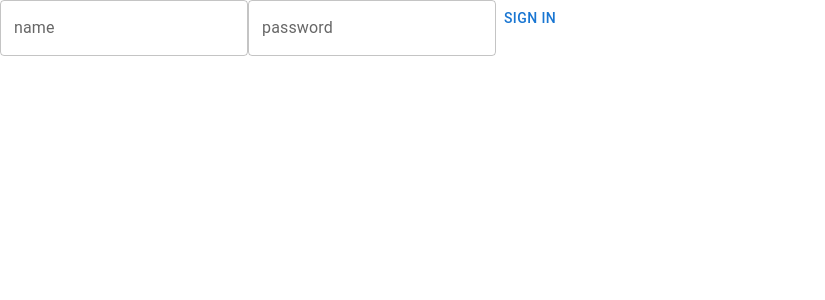
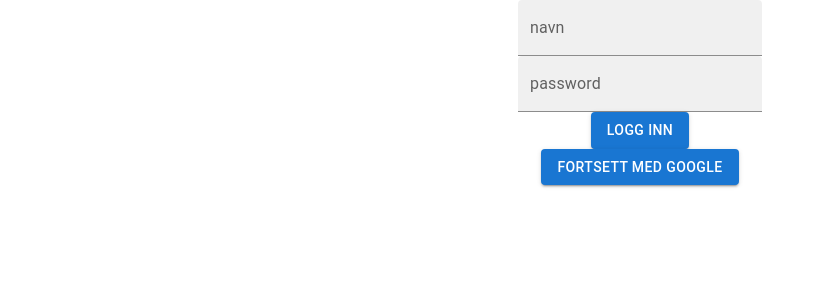
Before and after one commit to magnus-schj/bingo, a React (Vite) app: page / in a window 1280 px wide. Shown: the top 300 px of the page, without its empty margins (0-825 px from the left). Built offline with nearby package versions, Linux system fonts and the light colour scheme; no server answers.

Commit message:
difference between signedin and sign in

```diff
--- a/package.json
+++ b/package.json
@@ -14,6 +14,7 @@
     "react": "^17.0.0",
     "react-dom": "^17.0.0",
     "react-redux": "^7.2.6",
+    "react-router-dom": "^6.0.2",
     "redux-thunk": "^2.4.1"
   },
   "devDependencies": {
--- a/src/App.tsx
+++ b/src/App.tsx
@@ -1,12 +1,16 @@
 import { onAuthStateChanged, Unsubscribe } from "firebase/auth";
 import { useEffect } from "react";
-import { useAppDispatch } from "./App/hookts";
-import SignIn from "./components/SignIn.component";
+import { Route, Routes } from "react-router-dom";
+import { useAppDispatch, useAppSelector } from "./App/hookts";
+import SignedIn from "./components/SignedIn.component";
+import SignIn from "./components/SignIn/SignIn.component";
 import { setCurrentUser } from "./features/currentUser/currentUser.slice";
 import { auth } from "./firebase/firebase.utils";
 
 function App() {
   const dispatch = useAppDispatch();
+
+  const currentUserSlice = useAppSelector((state) => state.currentUser);
 
   // listener for when a user loggd in or out
   let unsubscribeFromAuth: null | Unsubscribe = null;
@@ -21,7 +25,7 @@ function App() {
   }, [auth.currentUser]);
   return (
     <div className="App">
-      <SignIn />
+      {currentUserSlice.userInfo ? <SignedIn /> : <SignIn />}
     </div>
   );
 }
--- a/src/components/SignIn.component.tsx
+++ b/src/components/SignIn/SignIn.component.tsx
@@ -1,6 +1,9 @@
+import React, { FC } from "react";
+import { useForm } from "../../customHooks";
+
+import "./SignIn.styles.css";
 import { Button, TextField } from "@mui/material";
-import React, { FC } from "react";
-import { useForm } from "../customHooks";
+import { signInWithGoogle } from "../../firebase/firebase.utils";
 
 interface Props {}
 
@@ -10,22 +13,29 @@ const SignIn: FC<Props> = () => {
   const [values, handleChange, setValues] = useForm(initialState);
 
   return (
-    <div>
+    <div className="root">
       <TextField
+        variant="filled"
+        // values
         id="name"
-        label="name"
+        label="navn"
         name="name"
         value={values.name}
         onChange={handleChange}
       />
       <TextField
+        variant="filled"
+        // values
         id="password"
         label="password"
         name="password"
         value={values.password}
         onChange={handleChange}
       />
-      <Button>Sign in</Button>
+      <Button variant="contained">Logg inn</Button>
+      <Button variant="contained" onClick={() => signInWithGoogle()}>
+        Fortsett med Google
+      </Button>
     </div>
   );
 };
--- /dev/null
+++ b/src/components/SignIn/SignIn.styles.css
@@ -0,0 +1,6 @@
+.root {
+  display: flex;
+  flex-direction: column;
+  align-items: center;
+  justify-content: center;
+}
--- /dev/null
+++ b/src/components/SignedIn.component.tsx
@@ -0,0 +1,17 @@
+import { Button } from "@mui/material";
+import React, { FC } from "react";
+import { auth } from "../firebase/firebase.utils";
+
+interface Props {}
+
+const SignedIn: FC<Props> = () => {
+  return (
+    <div>
+      <Button variant="contained" onClick={() => auth.signOut()}>
+        Logg ut
+      </Button>
+    </div>
+  );
+};
+
+export default SignedIn;
--- a/src/main.tsx
+++ b/src/main.tsx
@@ -2,14 +2,17 @@ import { CssBaseline } from "@mui/material";
 import React from "react";
 import ReactDOM from "react-dom";
 import { Provider } from "react-redux";
+import { BrowserRouter } from "react-router-dom";
 import App from "./App";
 import { store } from "./App/store";
 
 ReactDOM.render(
   <React.StrictMode>
     <Provider store={store}>
-      <CssBaseline />
-      <App />
+      <BrowserRouter>
+        <CssBaseline />
+        <App />
+      </BrowserRouter>
     </Provider>
   </React.StrictMode>,
   document.getElementById("root")
```
Also changed, not shown: 1 other file (tests, documents, lock files or other folders).
